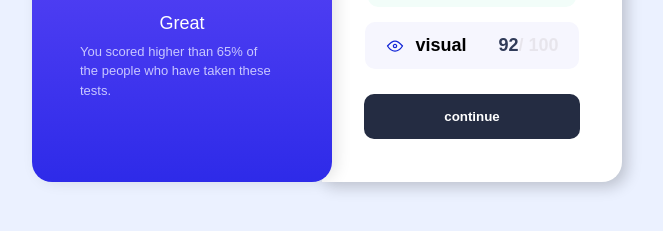
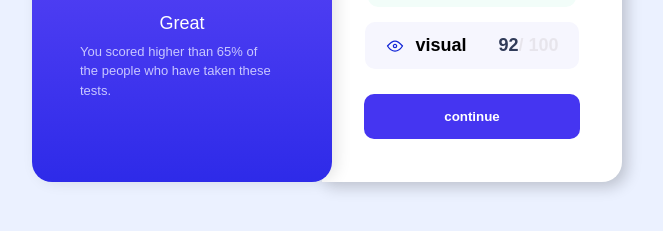
Before and after one commit to Maxmillian-Muiruri/result-summary, a plain HTML site: page index.html in a window 1280 px wide. In both pictures the pointer is over the button "continue". Shown: the part 443-674 px from the top of the page, without its empty margins (313-976 px from the left). Drawn offline with Linux system fonts and the light colour scheme.

Commit message:
style button

```diff
--- a/index.css
+++ b/index.css
@@ -220,7 +220,7 @@ button {
 }
 
 button:hover {
-  background: hsl(224, 30%, 20%);
+  background-color: #4535f1;
 }
 
 /* Media query for smaller screens */
```
